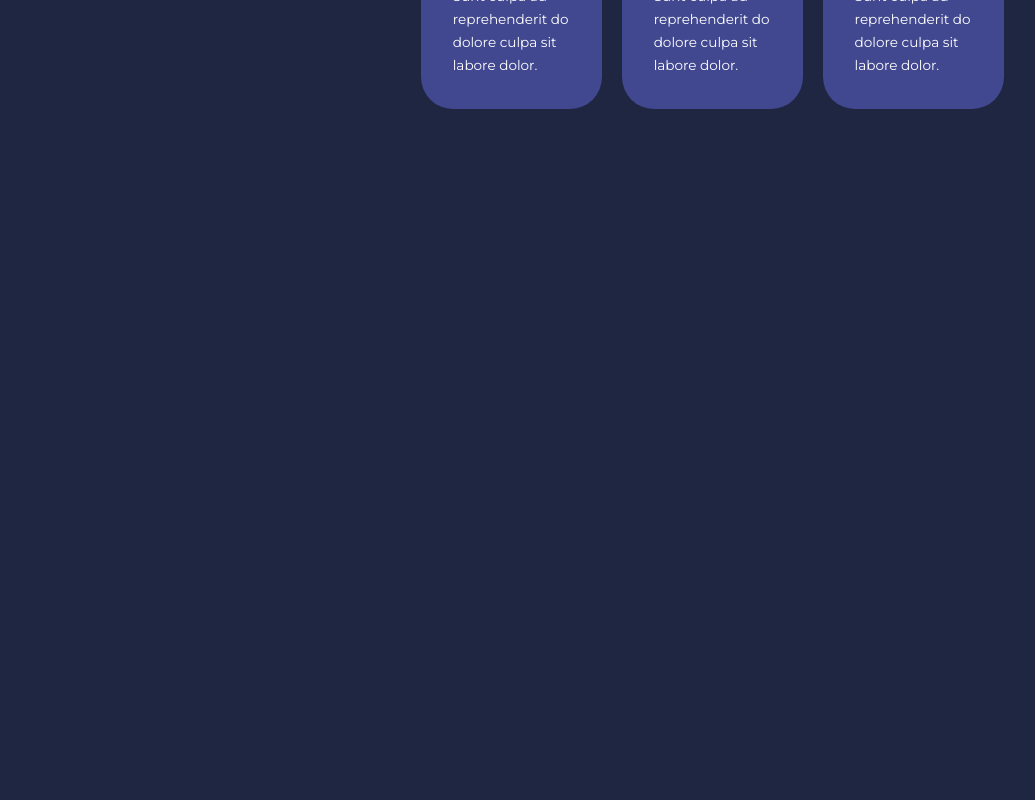
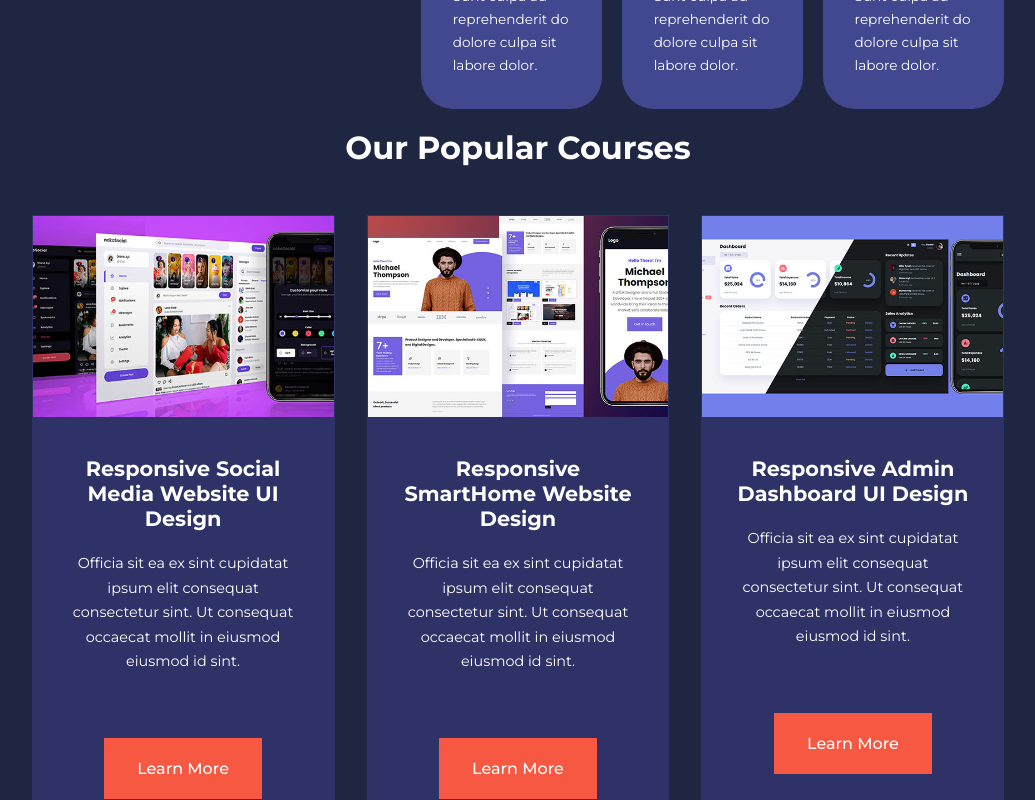
Before and after one commit to mrobeidat/Education-Site, a Next.js app: page / in a window 1280 px wide. Shown: the part 1135-1935 px from the top of the page, without its empty margins (122-1157 px from the left). Before the commit the page ends 1324 px from the top, so only its background shows below. Built offline with nearby package versions, Linux system fonts and the light colour scheme.

Commit message:
courses-section

```diff
--- a/pages/index.js
+++ b/pages/index.js
@@ -1,4 +1,4 @@
-import React,{useState} from "react";
+import React, { useState } from "react";
 import * as Unicons from "@iconscout/react-unicons";
 import Link from "next/link";
 import Image from "next/image";
@@ -6,7 +6,6 @@ import Image from "next/image";
 export default function Home() {
   return (
     <>
-
       <header>
         <div className="container header__container">
           <div className="header__left">
@@ -37,9 +36,9 @@ export default function Home() {
             <p>
               Sunt culpa ad reprehenderit do dolore culpa sit labore dolor ipsum
               aute dolor est. Magna dolore esse exercitation enim minim fugiat
-              nisi elit nisi.Sunt culpa ad reprehenderit do dolore culpa sit labore dolor ipsum
-              aute dolor est. Magna dolore esse exercitation enim minim fugiat
-              nisi elit nisi.
+              nisi elit nisi.Sunt culpa ad reprehenderit do dolore culpa sit
+              labore dolor ipsum aute dolor est. Magna dolore esse exercitation
+              enim minim fugiat nisi elit nisi.
             </p>
             <Link href="/Courses">
               <a href="#" className="btn">
@@ -51,7 +50,7 @@ export default function Home() {
           <div className="categories__right">
             <article className="category">
               <span className="category__icon">
-              <Unicons.UilBitcoinSign  />
+                <Unicons.UilBitcoinSign />
               </span>
               <h5>BlockChain</h5>
               <p>
@@ -61,7 +60,7 @@ export default function Home() {
 
             <article className="category">
               <span className="category__icon">
-              <Unicons.UilPalette />
+                <Unicons.UilPalette />
               </span>
               <h5>Graphic Design</h5>
               <p>
@@ -71,7 +70,7 @@ export default function Home() {
 
             <article className="category">
               <span className="category__icon">
-              <Unicons.UilDollarSignAlt />
+                <Unicons.UilDollarSignAlt />
               </span>
               <h5>Finance</h5>
               <p>
@@ -81,7 +80,7 @@ export default function Home() {
 
             <article className="category">
               <span className="category__icon">
-              <Unicons.UilBitcoinCircle />
+                <Unicons.UilBitcoinCircle />
               </span>
               <h5>Marketing</h5>
               <p>
@@ -91,7 +90,7 @@ export default function Home() {
 
             <article className="category">
               <span className="category__icon">
-              <Unicons.UilMusic />
+                <Unicons.UilMusic />
               </span>
               <h5>Music</h5>
               <p>
@@ -101,7 +100,7 @@ export default function Home() {
 
             <article className="category">
               <span className="category__icon">
-              <Unicons.UilPuzzlePiece />
+                <Unicons.UilPuzzlePiece />
               </span>
               <h5>Business</h5>
               <p>
@@ -111,6 +110,67 @@ export default function Home() {
           </div>
         </div>
       </section>
+
+      {/* Courses Section */}
+      <section className="courses">
+        <h2>Our Popular Courses</h2>
+        <div className="container courses__container">
+          <article className="course">
+            <div className="course__image">
+              <Image src="/assests/course1.jpg" width={450} height={300} />
+            </div>
+            <div className="course__info">
+              <h4>Responsive Social Media Website UI Design</h4>
+              <p>
+                Officia sit ea ex sint cupidatat ipsum elit consequat
+                consectetur sint. Ut consequat occaecat mollit in eiusmod
+                eiusmod id sint.
+              </p>
+            </div>
+            <Link href="/Courses">
+              <a href="" className="btn btn-primary">
+                Learn More
+              </a>
+            </Link>
+          </article>
+          <article className="course">
+            <div className="course__image">
+              <Image src="/assests/course2.jpg" width={450} height={300} />
+            </div>
+            <div className="course__info">
+              <h4>Responsive SmartHome Website Design</h4>
+              <p>
+                Officia sit ea ex sint cupidatat ipsum elit consequat
+                consectetur sint. Ut consequat occaecat mollit in eiusmod
+                eiusmod id sint.
+              </p>
+            </div>
+            <Link href="/Courses">
+              <a href="" className="btn btn-primary">
+                Learn More
+              </a>
+            </Link>
+          </article>
+          <article className="course">
+            <div className="course__image">
+              <Image src="/assests/course3.jpg" width={450} height={300} />
+            </div>
+            <div className="course__info">
+              <h4>Responsive Admin Dashboard UI Design</h4>
+              <p>
+                Officia sit ea ex sint cupidatat ipsum elit consequat
+                consectetur sint. Ut consequat occaecat mollit in eiusmod
+                eiusmod id sint.
+              </p>
+            </div>
+            <Link href="/Courses">
+              <a href="" className="btn btn-primary">
+                Learn More
+              </a>
+            </Link>
+          </article>
+        </div>
+      </section>
     </>
   );
 }
--- /dev/null
+++ b/styles/Courses.scss
@@ -0,0 +1,33 @@
+.courses {
+  margin-top: 10rem;
+  text-align: center;
+
+  h2 {
+    margin-bottom: 3rem;
+  }
+
+  .courses__container {
+    display: grid;
+    grid-template-columns: repeat(3, 1fr);
+    gap: 2rem;
+  }
+  .course {
+    background: $Color-bg1;
+    text-align: center;
+    border: 1px solid transparent;
+    transition: $Transition;
+
+    &:hover {
+      background: transparent;
+      border-color: $PrimaryColor;
+    }
+  }
+  .course__info {
+    padding: 2rem;
+
+    p {
+      margin: 1.2rem 0 2rem;
+      font-size: 0.9rem;
+    }
+  }
+}
--- a/styles/global.scss
+++ b/styles/global.scss
@@ -2,6 +2,7 @@
 @import "./Variables";
 @import "./Header";
 @import "./Categories";
+@import "./Courses";
 @import url("https://fonts.googleapis.com/css2?family=Montserrat:wght@300;400;500;600;700;800;900&display=swap");
 
 * {
```
